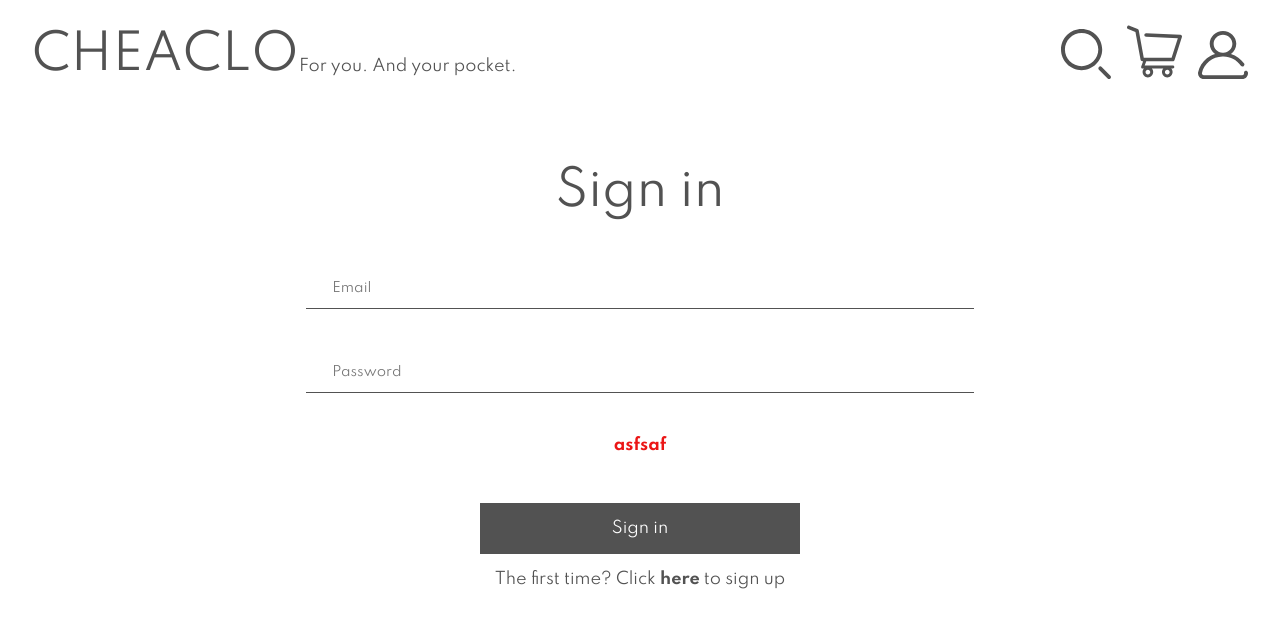
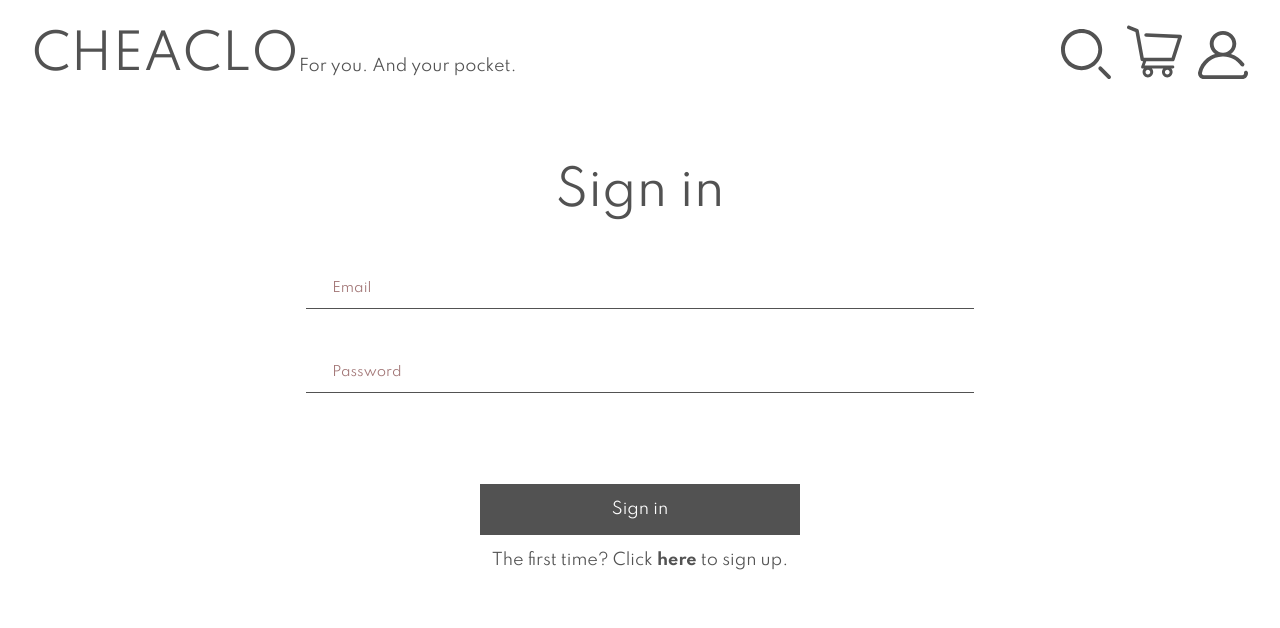
Before and after one commit to cheaclo/client-front, an Angular app: page /#/sign-in in a window 1280 px wide. Shown: the top 628 px of the page. Built offline with nearby package versions, Linux system fonts and the light colour scheme.

Commit message:
Add ui sign in form validation

```diff
--- a/src/app/app.module.ts
+++ b/src/app/app.module.ts
@@ -9,7 +9,7 @@ import { HomeComponent } from './components/home/home.component';
 import { CategoriesComponent } from './components/home/categories/categories.component';
 import { ShopSearchComponent } from './components/home/shop-search/shop-search.component';
 
-import { FormsModule, ReactiveFormsModule  } from '@angular/forms';
+import { FormsModule } from '@angular/forms';
 import { FooterComponent } from './components/footer/footer.component';
 import { SearchComponent } from './components/search/search.component';
 import { SingInComponent } from './components/sing-in/sing-in.component';
@@ -29,8 +29,7 @@ import { SingInComponent } from './components/sing-in/sing-in.component';
     BrowserModule,
     AppRoutingModule,
     HttpClientModule,
-    FormsModule,
-    ReactiveFormsModule
+    FormsModule
   ],
   providers: [],
   bootstrap: [AppComponent]
--- a/src/app/components/sing-in/scss/desktop.scss
+++ b/src/app/components/sing-in/scss/desktop.scss
@@ -5,6 +5,11 @@
 
   form {
     input {
+      width: 50%;
+      padding-left: 2em;
+    }
+
+    #error {
       width: 50%;
       padding-left: 2em;
     }
--- a/src/app/components/sing-in/scss/mobile.scss
+++ b/src/app/components/sing-in/scss/mobile.scss
@@ -9,11 +9,15 @@
       padding-left: 1em;
     }
 
+    #error {
+      width: 75%;
+      padding-left: 1em;
+    }
+
     button {
       width: 80%;
     }
   }
-
 
   p {
     margin-top: 2em;
--- a/src/app/components/sing-in/sing-in.component.html
+++ b/src/app/components/sing-in/sing-in.component.html
@@ -1,10 +1,15 @@
 <div class="outer">
   <h1>Sign in</h1>
-  <form [formGroup]="userInput">
-    <input autocomplete="off" type="email" placeholder="Email"/>
-    <input autocomplete="off" type="password" placeholder="Password"/>
-    <p #errorMessage>asfsaf</p>
+  <form>
+    <input autocomplete="off" type="email" placeholder="Email" name="email"
+      [ngClass]="{valid: validEmail, invalid: !validEmail}" (change)="ngOnEmailChange()" [(ngModel)]="email"/>
+    <input autocomplete="off" type="password" placeholder="Password" name="password"
+      [ngClass]="{valid: validPassword, invalid: !validPassword}" (change)="ngOnPasswordChange()" [(ngModel)]="password"/>
+    <div id="error">
+      <p #emailErrorMessage></p>
+      <p #passwordErrorMessage></p>
+    </div>
     <button (click)="ngSignIn()">Sign in</button>
   </form>
-  <p>The first time? Click <a>here</a> to sign up</p>
+  <p>The first time? Click <a>here</a> to sign up.</p>
 </div>
--- a/src/app/components/sing-in/sing-in.component.scss
+++ b/src/app/components/sing-in/sing-in.component.scss
@@ -22,10 +22,18 @@
       padding-bottom: 1em;
     }
 
-    p {
-      color: $error-color;
-      font-weight: bold;
+    #error {
+      height: 2em;
+
+      p {
+        color: $error-color;
+        font-weight: bold;
+        font-size: 0.75em;
+        margin: 0;
+        margin-bottom: 0.5em;
+      }
     }
+
 
     button {
       border: none;
@@ -35,6 +43,22 @@
       font-size: 1em;
       padding: 1em;
       margin-top: 2em;
+    }
+
+    .invalid {
+      border-bottom: 1px solid $error-color;
+
+      &::placeholder {
+        color: $error-color;
+      }
+    }
+
+    .valid {
+      border-bottom: 1px solid $dark-grey;
+
+      &::placeholder {
+        color: rgb(161, 117, 117);
+      }
     }
   }
 
--- a/src/app/components/sing-in/sing-in.component.ts
+++ b/src/app/components/sing-in/sing-in.component.ts
@@ -1,5 +1,5 @@
-import { Component, OnInit } from '@angular/core';
-import { FormGroup, FormControl } from '@angular/forms';
+import { Component, ElementRef, OnInit, Renderer2, ViewChild } from '@angular/core';
+import { FormGroup, FormControl, Validators } from '@angular/forms';
 
 @Component({
   selector: 'app-sing-in',
@@ -7,21 +7,39 @@ import { FormGroup, FormControl } from '@angular/forms';
   styleUrls: ['./sing-in.component.scss']
 })
 export class SingInComponent implements OnInit {
-  userInput = new FormGroup({
-    email: new FormControl(''),
-    passoword: new FormControl('')
-  });
+  EMAIL_REGEX = new RegExp(/^(([^<>()\[\]\\.,;:\s@"]+(\.[^<>()\[\]\\.,;:\s@"]+)*)|(".+"))@((\[[0-9]{1,3}\.[0-9]{1,3}\.[0-9]{1,3}\.[0-9]{1,3}])|(([a-zA-Z\-0-9]+\.)+[a-zA-Z]{2,}))$/);
+  ERROR_EMAIL_MESSAGE = "Provided email is invalid";
+  ERROR_PASSOWORD_MESSAGE = "Password has to have length between 5 and 30 characters";
 
-  constructor() { }
+  email!: string;
+  validEmail: boolean = true;
+  password!: string;
+  validPassword: boolean = true;
+
+  @ViewChild('emailErrorMessage') emailErrorMessage!: ElementRef;
+  @ViewChild('passwordErrorMessage') passwordErrorMessage!: ElementRef;
+
+  constructor(private renderer: Renderer2) { }
 
   ngOnInit(): void {
   }
 
   ngSignIn(): void {
-    console.log(this.userInput);
   }
 
   validation(): boolean {
     return true;
   }
+
+  ngOnEmailChange(): void {
+    this.validEmail = this.EMAIL_REGEX.test(this.email);
+    let errorMessage = this.validEmail ? '' : this.ERROR_EMAIL_MESSAGE;
+    this.renderer.setProperty(this.emailErrorMessage.nativeElement, 'innerHTML', errorMessage);
+  }
+
+  ngOnPasswordChange(): void {
+    this.validPassword = this.password.length >= 5 && this.password.length < 30;
+    let errorMessage = this.validPassword ? '' : this.ERROR_PASSOWORD_MESSAGE;
+    this.renderer.setProperty(this.passwordErrorMessage.nativeElement, 'innerHTML', errorMessage);
+  }
 }
--- a/src/styles.scss
+++ b/src/styles.scss
@@ -26,6 +26,7 @@ body {
 
       &::placeholder {
         font-family: Spartan;
+        color: rgb(161, 117, 117);
       }
     }
 
```
